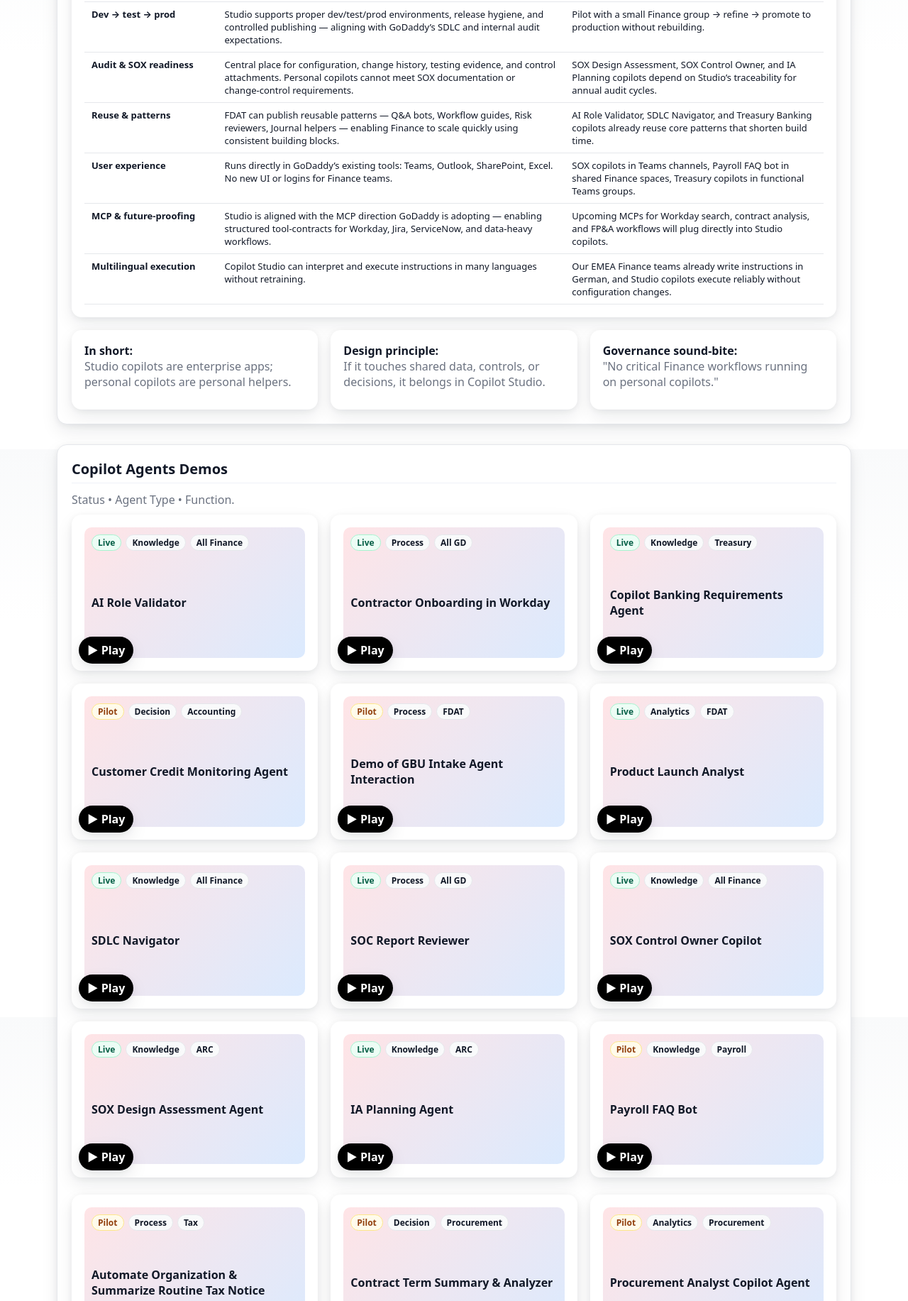
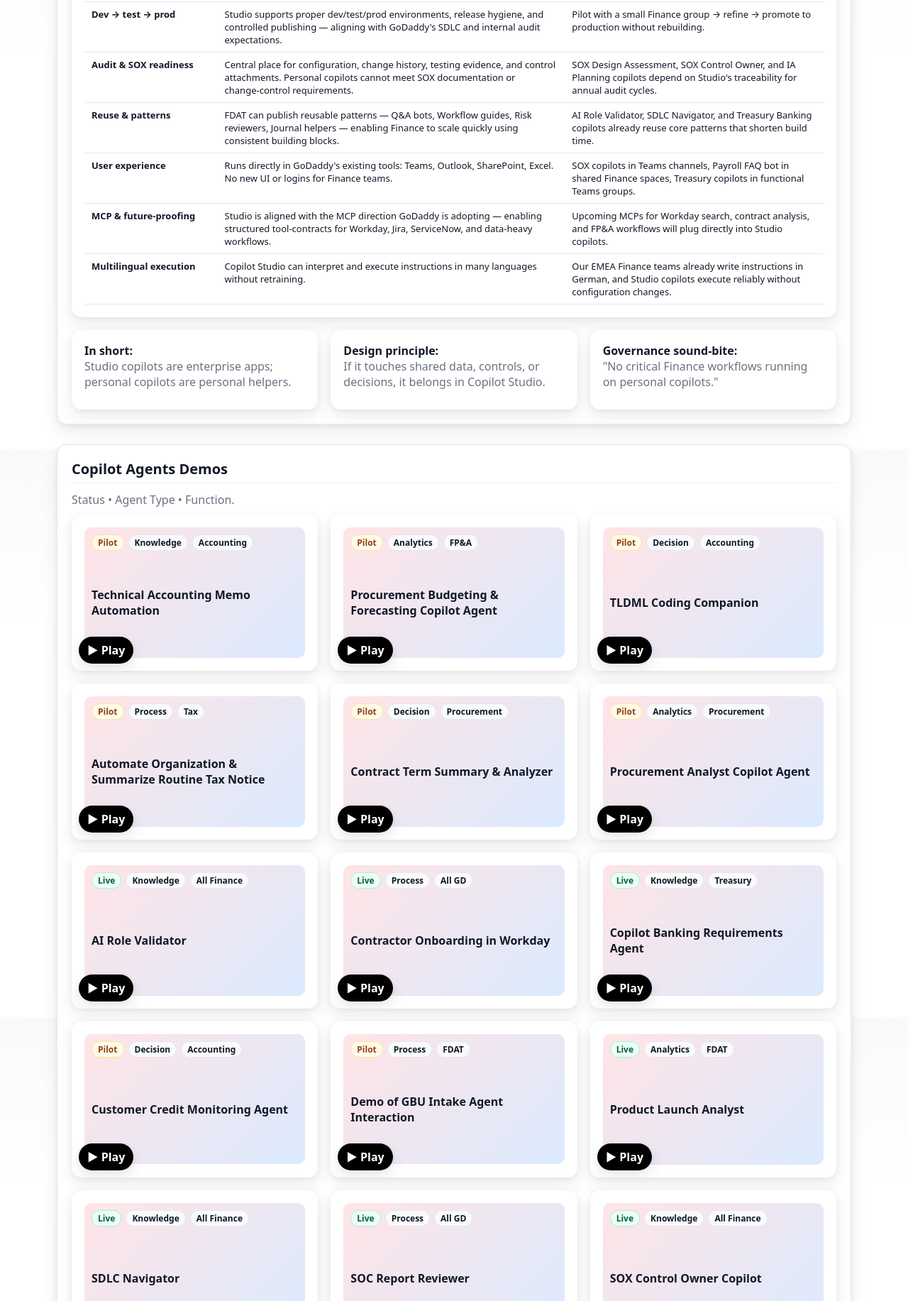
Before and after one commit to GKgodaddy/Finance-Copilot-Journey, a plain HTML site: page index.html in a window 1280 px wide. Shown: the part 967-2800 px from the top of the page at 71% size. Drawn offline with Linux system fonts and the light colour scheme.

Commit message:
Update demo titles and descriptions in index.html

```diff
--- a/index.html
+++ b/index.html
@@ -83,6 +83,7 @@
         <a href="#overview">Finance Copilot Roadmap</a>
         <a href="#advantages">Why Copilot Studio</a>
         <a href="#demos">Copilot Agents Demos</a>
+        <a href="#pipeline">End to End Use Cases</a>
       </nav>
     </div>
   </header>
@@ -153,7 +154,7 @@
             <tr>
               <td><strong>Editability &amp; collaboration</strong></td>
               <td>Studio copilots are shared GoDaddy assets that multiple owners (FDAT + Finance function) can jointly maintain with versioning and promotion. Personal copilots are tied to one user mailbox and cannot be governed.</td>
-              <td>For SOX, Treasury, ARC, and Accounting, shared ownership is required so copilots don’t disappear when a user leaves GoDaddy.</td>
+              <td>For SOX, Treasury, ARC, and Accounting, shared ownership is required so copilots don't disappear when a user leaves GoDaddy.</td>
             </tr>
             <tr>
               <td><strong>Integrations &amp; orchestration</strong></td>
@@ -162,13 +163,13 @@
             </tr>
             <tr>
               <td><strong>Dev → test → prod</strong></td>
-              <td>Studio supports proper dev/test/prod environments, release hygiene, and controlled publishing — aligning with GoDaddy’s SDLC and internal audit expectations.</td>
+              <td>Studio supports proper dev/test/prod environments, release hygiene, and controlled publishing — aligning with GoDaddy's SDLC and internal audit expectations.</td>
               <td>Pilot with a small Finance group → refine → promote to production without rebuilding.</td>
             </tr>
             <tr>
               <td><strong>Audit &amp; SOX readiness</strong></td>
               <td>Central place for configuration, change history, testing evidence, and control attachments. Personal copilots cannot meet SOX documentation or change‑control requirements.</td>
-              <td>SOX Design Assessment, SOX Control Owner, and IA Planning copilots depend on Studio’s traceability for annual audit cycles.</td>
+              <td>SOX Design Assessment, SOX Control Owner, and IA Planning copilots depend on Studio's traceability for annual audit cycles.</td>
             </tr>
             <tr>
               <td><strong>Reuse &amp; patterns</strong></td>
@@ -177,7 +178,7 @@
             </tr>
             <tr>
               <td><strong>User experience</strong></td>
-              <td>Runs directly in GoDaddy’s existing tools: Teams, Outlook, SharePoint, Excel. No new UI or logins for Finance teams.</td>
+              <td>Runs directly in GoDaddy's existing tools: Teams, Outlook, SharePoint, Excel. No new UI or logins for Finance teams.</td>
               <td>SOX copilots in Teams channels, Payroll FAQ bot in shared Finance spaces, Treasury copilots in functional Teams groups.</td>
             </tr>
             <tr>
@@ -218,8 +219,73 @@
       <h2>Copilot Agents Demos</h2>
       <p class="sub">Status • Agent Type • Function.</p>
 
-      <!-- Original demos (minus Portfolio Dashboard, Workday OCR, Finance Experimentation) -->
+      <!-- New Copilot Studio demos - moved to top -->
       <div class="grid cols-3">
+        <div class="card demo">
+          <div class="video-ph">
+            <div class="badge-row">
+              <span class="chip status pilot">Pilot</span><span class="chip">Knowledge</span><span class="chip">Accounting</span>
+            </div>
+            <strong>Technical Accounting Memo Automation</strong>
+          </div>
+          <a href="#" class="play" aria-label="Play: Technical Accounting Memo Automation demo">▶ Play</a>
+        </div>
+
+        <div class="card demo">
+          <div class="video-ph">
+            <div class="badge-row">
+              <span class="chip status pilot">Pilot</span><span class="chip">Analytics</span><span class="chip">FP&amp;A</span>
+            </div>
+            <strong>Procurement Budgeting &amp; Forecasting Copilot Agent</strong>
+          </div>
+          <a href="#" class="play" aria-label="Play: Procurement Budgeting &amp; Forecasting Copilot Agent demo">▶ Play</a>
+        </div>
+
+        <div class="card demo">
+          <div class="video-ph">
+            <div class="badge-row">
+              <span class="chip status pilot">Pilot</span><span class="chip">Decision</span><span class="chip">Accounting</span>
+            </div>
+            <strong>TLDML Coding Companion</strong>
+          </div>
+          <a href="#" class="play" aria-label="Play: TLDML Coding Companion demo">▶ Play</a>
+        </div>
+      </div>
+
+      <div class="grid cols-3" style="margin-top:18px">
+        <div class="card demo">
+          <div class="video-ph">
+            <div class="badge-row">
+              <span class="chip status pilot">Pilot</span><span class="chip">Process</span><span class="chip">Tax</span>
+            </div>
+            <strong>Automate Organization &amp; Summarize Routine Tax Notice</strong>
+          </div>
+          <a href="#" class="play" aria-label="Play: Automate Organization &amp; Summarize Routine Tax Notice demo">▶ Play</a>
+        </div>
+
+        <div class="card demo">
+          <div class="video-ph">
+            <div class="badge-row">
+              <span class="chip status pilot">Pilot</span><span class="chip">Decision</span><span class="chip">Procurement</span>
+            </div>
+            <strong>Contract Term Summary &amp; Analyzer</strong>
+          </div>
+          <a href="#" class="play" aria-label="Play: Contract Term Summary &amp; Analyzer demo">▶ Play</a>
+        </div>
+
+        <div class="card demo">
+          <div class="video-ph">
+            <div class="badge-row">
+              <span class="chip status pilot">Pilot</span><span class="chip">Analytics</span><span class="chip">Procurement</span>
+            </div>
+            <strong>Procurement Analyst Copilot Agent</strong>
+          </div>
+          <a href="#" class="play" aria-label="Play: Procurement Analyst Copilot Agent demo">▶ Play</a>
+        </div>
+      </div>
+
+      <!-- Original demos moved down -->
+      <div class="grid cols-3" style="margin-top:18px">
         <div class="card demo">
           <div class="video-ph">
             <div class="badge-row">
@@ -314,103 +380,6 @@
           <a href="https://secureservernet.sharepoint.com/:v:/s/Finance/ER7VoV0VqjtKoZohWMefl3MB7U4zHcmdTHjTrUX6-7rERg?e=5CNksM" class="play" target="_blank" rel="noopener" aria-label="Play: SOX Control Owner Copilot demo">▶ Play</a>
         </div>
       </div>
-
-      <div class="grid cols-3" style="margin-top:18px">
-        <div class="card demo">
-          <div class="video-ph">
-            <div class="badge-row">
-              <span class="chip status live">Live</span><span class="chip">Knowledge</span><span class="chip">ARC</span>
-            </div>
-            <strong>SOX Design Assessment Agent</strong>
-          </div>
-          <a href="https://secureservernet.sharepoint.com/:v:/s/Finance/EVs0ATn2r3NPiFzbJpouUxoB6QhahMVfeaksPXOQMxd-WA?e=QsC852" class="play" target="_blank" rel="noopener" aria-label="Play: SOX Design Assessment Agent demo">▶ Play</a>
-        </div>
-
-        <div class="card demo">
-          <div class="video-ph">
-            <div class="badge-row">
-              <span class="chip status live">Live</span><span class="chip">Knowledge</span><span class="chip">ARC</span>
-            </div>
-            <strong>IA Planning Agent</strong>
-          </div>
-          <a href="https://secureservernet.sharepoint.com/:v:/s/Finance/EZQfi7qsv09Ej3fs8QTl0tQBBwSViuOZOZ3NraWlsKP1eg?e=HjFQd6" class="play" target="_blank" rel="noopener" aria-label="Play: IA Planning Agent demo">▶ Play</a>
-        </div>
-
-        <div class="card demo">
-          <div class="video-ph">
-            <div class="badge-row">
-              <span class="chip status pilot">Pilot</span><span class="chip">Knowledge</span><span class="chip">Payroll</span>
-            </div>
-            <strong>Payroll FAQ Bot</strong>
-          </div>
-          <a href="https://secureservernet.sharepoint.com/:v:/s/Finance/Ec3KmAsuPRpKrA_MwGyz70sB-0m8QdENYwnohU5pOqOGyQ?e=OVIW9m" class="play" target="_blank" rel="noopener" aria-label="Play: Payroll FAQ Bot demo">▶ Play</a>
-        </div>
-      </div>
-
-      <!-- New Copilot Studio demos -->
-      <div class="grid cols-3" style="margin-top:24px">
-        <div class="card demo">
-          <div class="video-ph">
-            <div class="badge-row">
-              <span class="chip status pilot">Pilot</span><span class="chip">Process</span><span class="chip">Tax</span>
-            </div>
-            <strong>Automate Organization &amp; Summarize Routine Tax Notice</strong>
-          </div>
-          <a href="#" class="play" aria-label="Play: Automate Organization &amp; Summarize Routine Tax Notice demo">▶ Play</a>
-        </div>
-
-        <div class="card demo">
-          <div class="video-ph">
-            <div class="badge-row">
-              <span class="chip status pilot">Pilot</span><span class="chip">Decision</span><span class="chip">Procurement</span>
-            </div>
-            <strong>Contract Term Summary &amp; Analyzer</strong>
-          </div>
-          <a href="#" class="play" aria-label="Play: Contract Term Summary &amp; Analyzer demo">▶ Play</a>
-        </div>
-
-        <div class="card demo">
-          <div class="video-ph">
-            <div class="badge-row">
-              <span class="chip status pilot">Pilot</span><span class="chip">Analytics</span><span class="chip">Procurement</span>
-            </div>
-            <strong>Procurement Analyst Copilot Agent</strong>
-          </div>
-          <a href="#" class="play" aria-label="Play: Procurement Analyst Copilot Agent demo">▶ Play</a>
-        </div>
-      </div>
-
-      <div class="grid cols-3" style="margin-top:18px">
-        <div class="card demo">
-          <div class="video-ph">
-            <div class="badge-row">
-              <span class="chip status pilot">Pilot</span><span class="chip">Knowledge</span><span class="chip">Accounting</span>
-            </div>
-            <strong>Technical Accounting Memo Automation</strong>
-          </div>
-          <a href="#" class="play" aria-label="Play: Technical Accounting Memo Automation demo">▶ Play</a>
-        </div>
-
-        <div class="card demo">
-          <div class="video-ph">
-            <div class="badge-row">
-              <span class="chip status pilot">Pilot</span><span class="chip">Analytics</span><span class="chip">FP&amp;A</span>
-            </div>
-            <strong>Procurement Budgeting &amp; Forecasting Copilot Agent</strong>
-          </div>
-          <a href="#" class="play" aria-label="Play: Procurement Budgeting &amp; Forecasting Copilot Agent demo">▶ Play</a>
-        </div>
-
-        <div class="card demo">
-          <div class="video-ph">
-            <div class="badge-row">
-              <span class="chip status pilot">Pilot</span><span class="chip">Decision</span><span class="chip">All Finance</span>
-            </div>
-            <strong>TLDML Coding Companion</strong>
-          </div>
-          <a href="#" class="play" aria-label="Play: TLDML Coding Companion demo">▶ Play</a>
-        </div>
-      </div>
     </section>
 
 <section id="pipeline">
```
